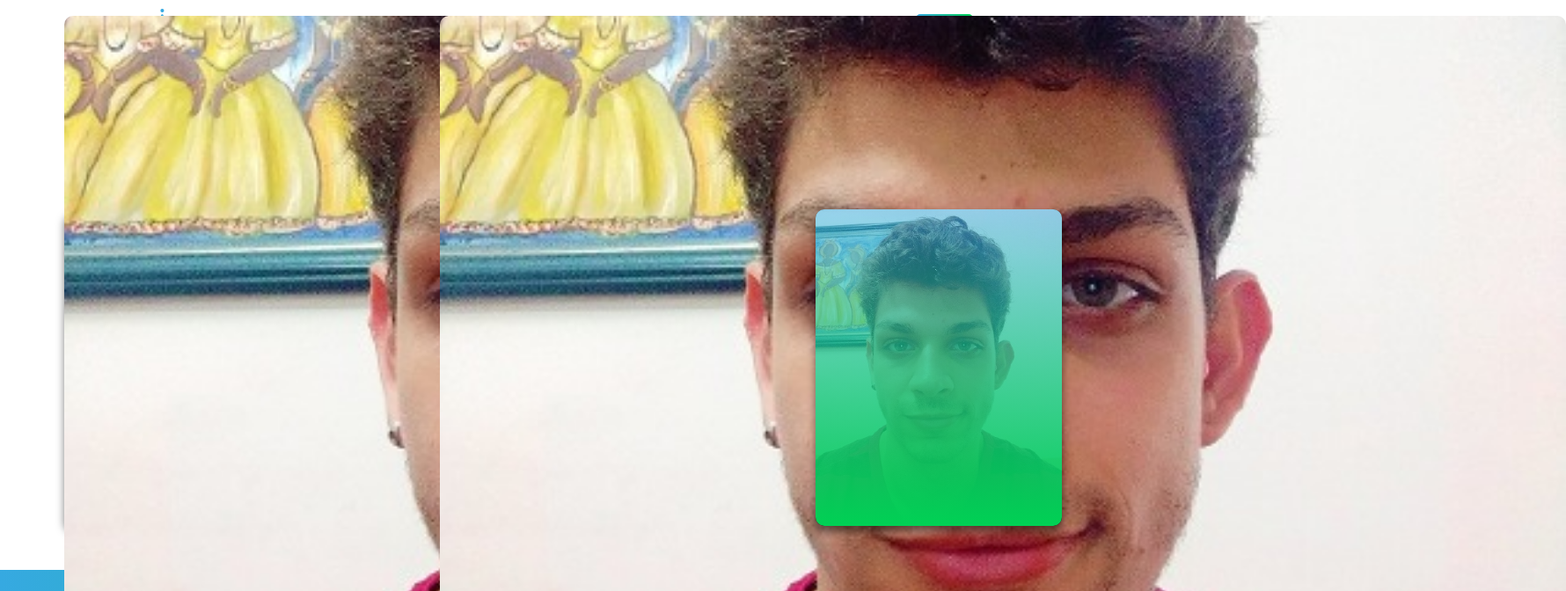
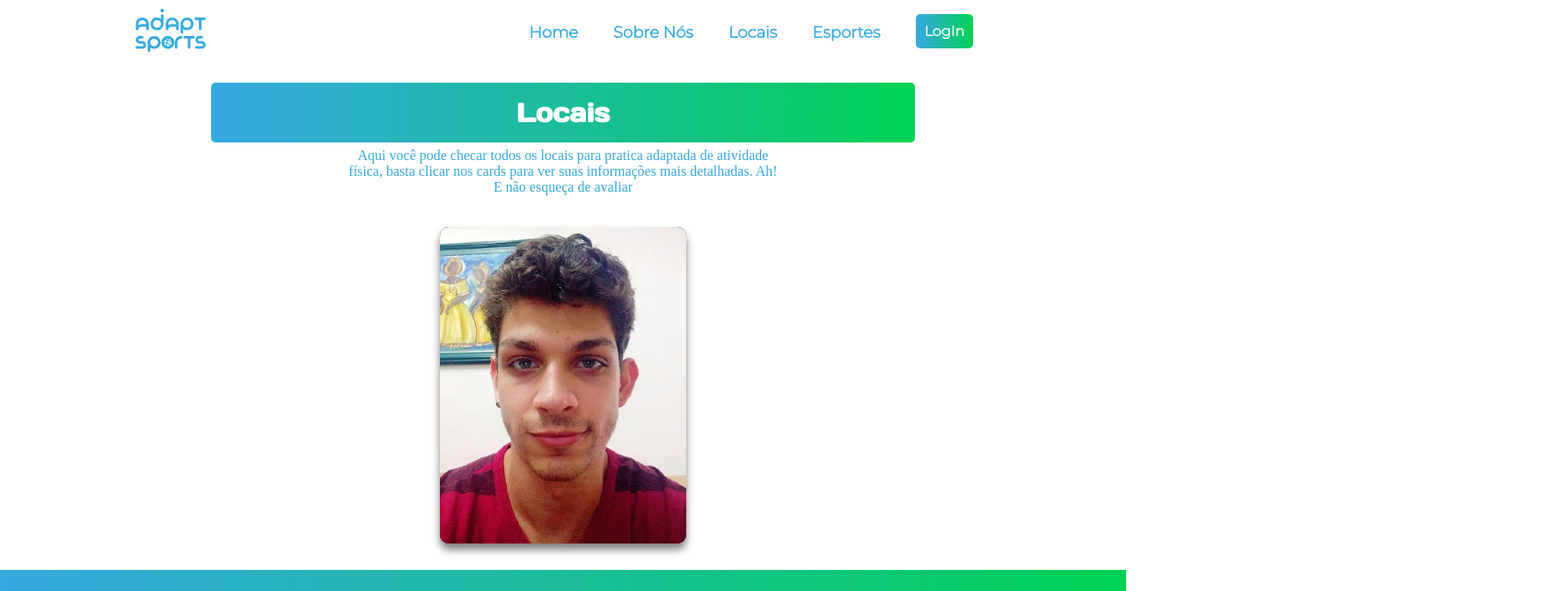
Before and after one commit to Tatiana3090/Projeto-final-entrega-4, a React (Create React App) app in the folder adaptsports-front-end/: page /locais in a window 1280 px wide. Shown: the top 672 px of the page at 88% size, 1780 px wide, since content can reach past the window. Built offline with nearby package versions, Linux system fonts and the light colour scheme.

Commit message:
Commit Locais Quase Pronto(Problemas Nos Cards)

```diff
--- a/adaptsports-front-end/src/Pages/Locais/index.js
+++ b/adaptsports-front-end/src/Pages/Locais/index.js
@@ -13,8 +13,6 @@ export default function Locais() {
       <div className='cards'>
         <div className='cardContainer'>
           <Card img={img1}/>
-          <Card img={img1}/>
-          <Card img={img1}/>
         </div>
 
       </div>
```
